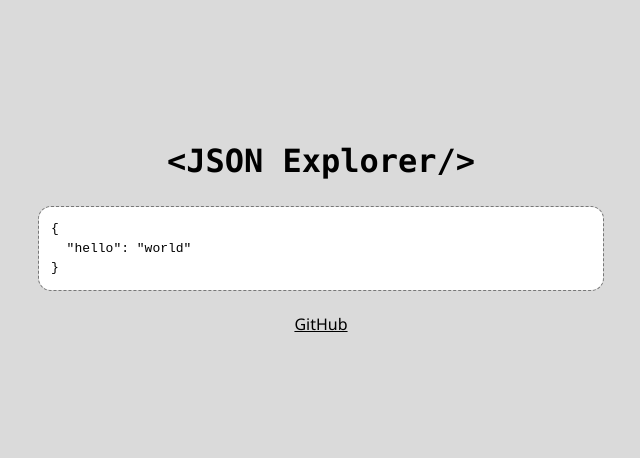
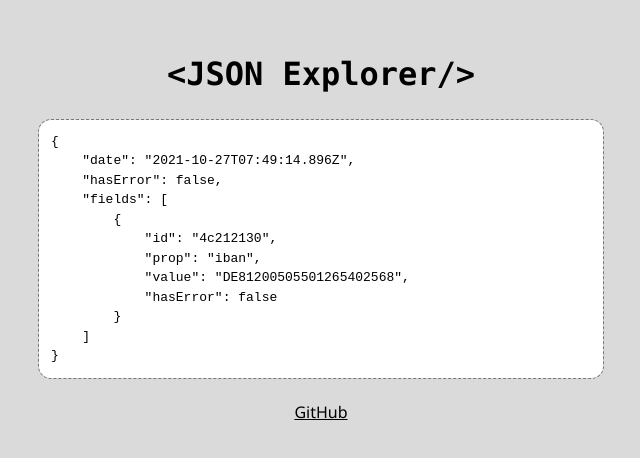
Before and after one commit to fer-nando-machado/react-json-explorer, a React (Vite) app: page / in a window 1280 px wide. Shown: the part 164-622 px from the top of the page, without its empty margins (319-959 px from the left). Built offline with nearby package versions, Linux system fonts and the light colour scheme.

Commit message:
adds demo json

```diff
--- a/src/App.tsx
+++ b/src/App.tsx
@@ -1,5 +1,18 @@
 import "./App.scss";
 import JSONExplorer from "./JSONExplorer";
+
+const data = {
+  date: "2021-10-27T07:49:14.896Z",
+  hasError: false,
+  fields: [
+    {
+      id: "4c212130",
+      prop: "iban",
+      value: "DE81200505501265402568",
+      hasError: false,
+    },
+  ],
+};
 
 function App() {
   return (
@@ -7,7 +20,7 @@
       <h1>
         <code>{"<JSON Explorer/>"}</code>
       </h1>
-      <JSONExplorer data={{ hello: "world" }} />
+      <JSONExplorer data={data} />
       <a href="https://github.com/fer-nando-machado/react-json-explorer">
         GitHub
       </a>
--- a/src/JSONExplorer.tsx
+++ b/src/JSONExplorer.tsx
@@ -14,7 +14,7 @@
 };
 
 const JSONExplorer: React.FC<JSONExplorerProps> = ({ data }) => {
-  return <pre className="json-explorer">{JSON.stringify(data, null, 2)}</pre>;
+  return <pre className="json-explorer">{JSON.stringify(data, null, 4)}</pre>;
 };
 
 export default JSONExplorer;
```
